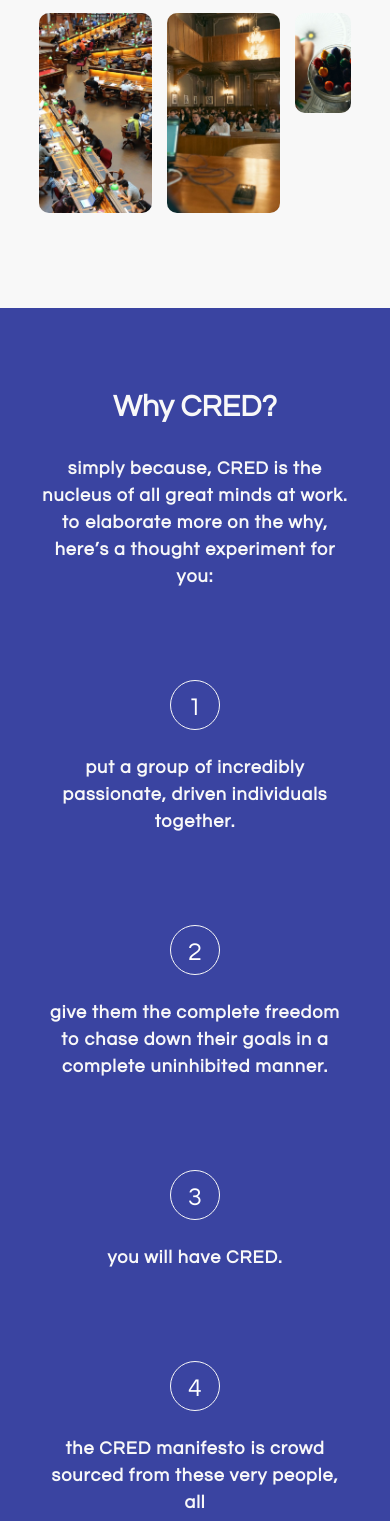
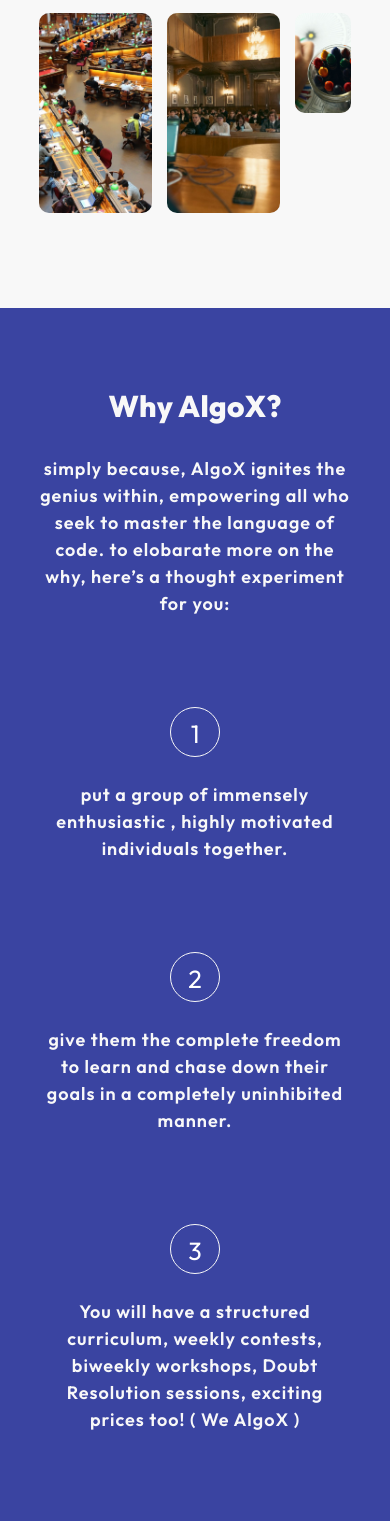
Before and after one commit to speranza-app/Platform_phase_1, a React (Vite) app: page / in a window 390 px wide. Shown: the part 1555-3076 px from the top of the page. Built offline with nearby package versions, Linux system fonts and the light colour scheme.

Commit message:
added images section

```diff
--- a/src/Constants/Constants.jsx
+++ b/src/Constants/Constants.jsx
@@ -1,37 +1,37 @@
 export const SECTION_TWO_DATA=[
     {
-        text:"put a group of incredibly passionate, driven individuals together.",
+        text:"put a group of immensely enthusiastic , highly motivated individuals together. ",
     },
     {
-        text:"give them the complete freedom to chase down their goals in a complete uninhibited manner.",
+        text:"give them the complete freedom to learn and chase down their goals in a completely uninhibited manner. ",
     },
     {
-        text:"you will have CRED.",
+        text:"You will have a structured curriculum, weekly contests, biweekly workshops, Doubt Resolution sessions, exciting prices too! ( We AlgoX )",
     },
     {
-        text:"the CRED manifesto is crowd sourced from these very people, all",
+        text:"You will have AlgoX – a coign’s intiative.",
     },
 ]
 
 export const SECTION_THREE_DATA=[
     {
         image:'	https://careers.cred.club/Images/knife&fork.png',
-        header:'kill deadlines, not your appetite.',
+        header:'Structured Curriculum ',
         text:'a stacked pantry with an all you can eat lunch & dinner.'
     },
     {
         image:'	https://careers.cred.club/Images/knife&fork.png',
-        header:'kill deadlines, not your appetite.',
+        header:'Events ( Engage , Educate , Empower ) ',
         text:'a stacked pantry with an all you can eat lunch & dinner.'
     },
     {
         image:'	https://careers.cred.club/Images/knife&fork.png',
-        header:'kill deadlines, not your appetite.',
+        header:'Our Comprehensive Approach ',
         text:'a stacked pantry with an all you can eat lunch & dinner.'
     },
     {
         image:'	https://careers.cred.club/Images/knife&fork.png',
-        header:'kill deadlines, not your appetite.',
+        header:'AlgoX Tribe ',
         text:'a stacked pantry with an all you can eat lunch & dinner.'
     },
 ]
@@ -40,44 +40,44 @@
 export const JOURNEY_DATA=[
     {
         date:"Step",
-        leftData:"The birth of a community",
-        rightData:"It all started with a discord channel where students exchanged college notes, hung out, and talked about things they loved.",
+        leftData:"The Orientation Program.",
+        rightData:"We have a Three-day induction program where we help you to choose a programming language and learn the prerequisites needed to start with our curriculum",
 
     },
     {
         date:"Step",
-        leftData:"The birth of a community",
-        rightData:"It all started with a discord channel where students exchanged college notes, hung out, and talked about things they loved.",
+        leftData:"Structured 8 - Week Curriculum",
+        rightData:"This is the heart of our program, where the real magic happens! It's a comprehensive guided learning path that's designed to take you on a journey of discovery and growth, culminating in a deep understanding of the subject matter. With a carefully curated list of problems, you'll be challenged and inspired every step of the way. Each week builds upon the last, helping you to develop your skills and expertise in a logical and progressive manner.",
 
     },
     {
         date:"Step",
-        leftData:"The birth of a community",
-        rightData:"It all started with a discord channel where students exchanged college notes, hung out, and talked about things they loved.",
+        leftData:"Interview Insight",
+        rightData:"Your ultimate guide to acing technical interviews with ease. A one-stop solution that provides you with the knowledge, tools, and confidence you need to succeed in even the toughest technical interviews.",
 
     },
     {
         date:"Step",
-        leftData:"The birth of a community",
-        rightData:"It all started with a discord channel where students exchanged college notes, hung out, and talked about things they loved.",
+        leftData:"AlgoX's Tribe",
+        rightData:". ( A Community of Mentors and Highly Enthusiastic Peers ) Our tribe is dedicated to providing top-notch Doubt Resolution, with a focus on fostering a culture of collaboration and continuous learning. Here, you will have access to support from experienced mentors, as well as a network of like-minded peers who are committed to helping each other succeed.",
 
     },
     {
         date:"Step",
-        leftData:"The birth of a community",
-        rightData:"It all started with a discord channel where students exchanged college notes, hung out, and talked about things they loved.",
+        leftData:"Events",
+        rightData:"( That actually helps you to grow ) : Will be having Weekly Contests, Biweekly Workshops, Instructor Doubt Resolution Sessions and much more!",
 
     },
     {
         date:"Step",
-        leftData:"The birth of a community",
-        rightData:"It all started with a discord channel where students exchanged college notes, hung out, and talked about things they loved.",
+        leftData:"Preliminary Round",
+        rightData:"This will be the qualifier round for the onsite contest where will be selecting 200 students from top 400 students ( Based on 8 Weekly Contests )",
 
     },
     {
         date:"Step",
-        leftData:"The birth of a community",
-        rightData:"It all started with a discord channel where students exchanged college notes, hung out, and talked about things they loved.",
+        leftData:"The Final Round",
+        rightData:"200 students will compete in an offline contest in Hyderabad, working in 65 teams of three to solve seven problems in five hours using one computer per team",
 
     },
 ]
--- a/src/Pages/HomePage/SectionFive.jsx
+++ b/src/Pages/HomePage/SectionFive.jsx
@@ -3,7 +3,7 @@
 const SectionFive = () => {
   return (
     <div>
-        FOOTER
+        {/* FOOTER */}
     </div>
   )
 }
--- a/src/Pages/HomePage/SectionOne.jsx
+++ b/src/Pages/HomePage/SectionOne.jsx
@@ -7,7 +7,7 @@
             <div>
               <h1 className=" text-[36px] min-[700px]:text-[40px]  lg:text-[48px] font-extrabold !text-textColor  text-center">Inspire. Educate. Empower</h1>
               <h2 className="my-6 headerPara mx-auto text-center  ">This is an 8-week problem-solving curriculum that offers a comprehensive approach <br className=' hidden lg:block'/> to
-                <span className='text-yellow-400'> coding concepts, emphasizing mastery of DSA and preparing students </span>
+                <span className='text-yellow-400 font-bold'> coding concepts, emphasizing mastery of DSA and preparing students </span>
               </h2>
               <div className='button'>
                     <p>find yours </p>
--- a/src/Pages/HomePage/SectionOneHalf.jsx
+++ b/src/Pages/HomePage/SectionOneHalf.jsx
@@ -1,7 +1,7 @@
 import React from 'react'
 import imageOne from '../../assets/ImageOne.jpeg'
 import imageTwo from '../../assets/ImageTwo.jpeg'
-import imageThree from '../../assets/ImageThree.jpeg'
+import imageThree from '../../assets/ImageThree.jpg'
 import imageFour from '../../assets/ImageFour.jpeg'
 import imageFive from '../../assets/ImageFive.jpeg'
 import imageSix from '../../assets/ImageSix.jpeg'
--- a/src/Pages/HomePage/SectionThree.jsx
+++ b/src/Pages/HomePage/SectionThree.jsx
@@ -4,10 +4,13 @@
 
 const SectionThree = () => {
   return (
-    <section className='section sectionThree'>
+    <section className='mx-auto w-[90%] lg:w-[80%] xl:w-[70%] 2xl:w-50%  section sectionThree'>
         <div>
-            <h1 className='sectionHeader' style={{padding:0,textAlign:'left',color:'#3a44a1'}}>want to know what it's like to work at CRED?</h1>
-            <p>hard truths: pushing oneself comes with the role. and we realise pushing oneself is hard work. which is why CRED is in the continuous process of building an environment that helps the team rejuvenate oneself.</p>
+            <h1 className='sectionHeader' style={{padding:0,textAlign:'left',color:'#3a44a1'}}>Want to know what it’s like to learn from AlgoX? </h1>
+            <p>pushing oneself comes with the role. and we realise pushing oneself is hard work.
+              which is why AlgoX is in the continuous process of building a curriculum that
+              helps the individual rejuvenate oneself.
+            </p>
         </div>
         <div>
         {
--- a/src/Pages/HomePage/SectionTwo.jsx
+++ b/src/Pages/HomePage/SectionTwo.jsx
@@ -6,12 +6,12 @@
   return (
     <main style={{backgroundColor:'#3a44a1'}}>
         <section className='section sectionTwo'>
-            <h1 className='sectionHeader'>Why CRED?</h1>
+            <h1 className='sectionHeader'>Why AlgoX?</h1>
             <p>
-                simply because, CRED is the nucleus
-                of all great minds at work. to elaborate
-                more on the why, here’s a thought experiment
-                for you:
+            simply because, AlgoX ignites the genius within, empowering all who seek to
+            master the language of code. to elobarate more on the why, here’s a thought
+            experiment for you:
+
             </p>
             {
                 SECTION_TWO_DATA.map(
@@ -21,10 +21,10 @@
             }
 
             <p>
-                the CRED manifesto is crowd sourced from these
-                very people, all rooted in different backgrounds
-                 but sharing the same ethos; to continuously push
-                 oneself and in the process, the community.
+            the AlgoX manifesto is crowd sourced from these very people, all rooted in
+            different backgrounds but sharing the same ethos;- the unwavering dedication to
+            push themselves beyond limits and uplift the community as a whole.
+
 
             </p>
 
--- a/src/Styles/Commonstyles.css
+++ b/src/Styles/Commonstyles.css
@@ -3,8 +3,8 @@
     padding: 0;
     box-sizing: border-box;
 
-    font-family: 'Questrial', sans-serif;
-     /* font-family: 'Outfit', sans-serif; */
+    /* font-family: 'Questrial', sans-serif; */
+     font-family: 'Outfit', sans-serif;
 }
 
 .section{
@@ -47,7 +47,7 @@
 }
 @media screen and (max-width : 1280px ) {
     .section{
-        width: 55%;
+        width: 60%;
         /* background-color: yellow; */
 
     }
@@ -56,7 +56,7 @@
 }
 @media screen and (max-width : 1024px ) {
     .section{
-        width: 60%;
+        width: 70%;
         /* background-color: red; */
     }
     /* .sectionThreePoint{
@@ -76,7 +76,7 @@
 
 @media screen and (max-width : 768px ) {
     .section{
-        width: 70%;
+        width: 65%;
         /* background-color: orange; */
     }
     .sectionThree{
--- a/src/Styles/SectionPoints.css
+++ b/src/Styles/SectionPoints.css
@@ -26,7 +26,7 @@
 
 
 .sectionThreePoint>div>h2{
-    font-family: Gilroy;
+
     font-size: 18px;
     font-weight: 600;
     font-stretch: normal;
@@ -39,7 +39,7 @@
 }
 .sectionThreePoint>div>p{
     opacity: 0.8;
-    font-family: Gilroy;
+
     font-size: 16px;
     font-weight: 400;
     font-stretch: normal;
@@ -82,7 +82,7 @@
     font-size: 20px;
     font-weight: 500;
     font-stretch: normal;
-    font-style: normal;
+
     line-height: 1.8;
     letter-spacing: 0.94px;
     color: #000000;
```
Also changed, not shown: src/assets/ImageThree.jpeg (deleted), src/assets/ImageThree.jpg (added).
